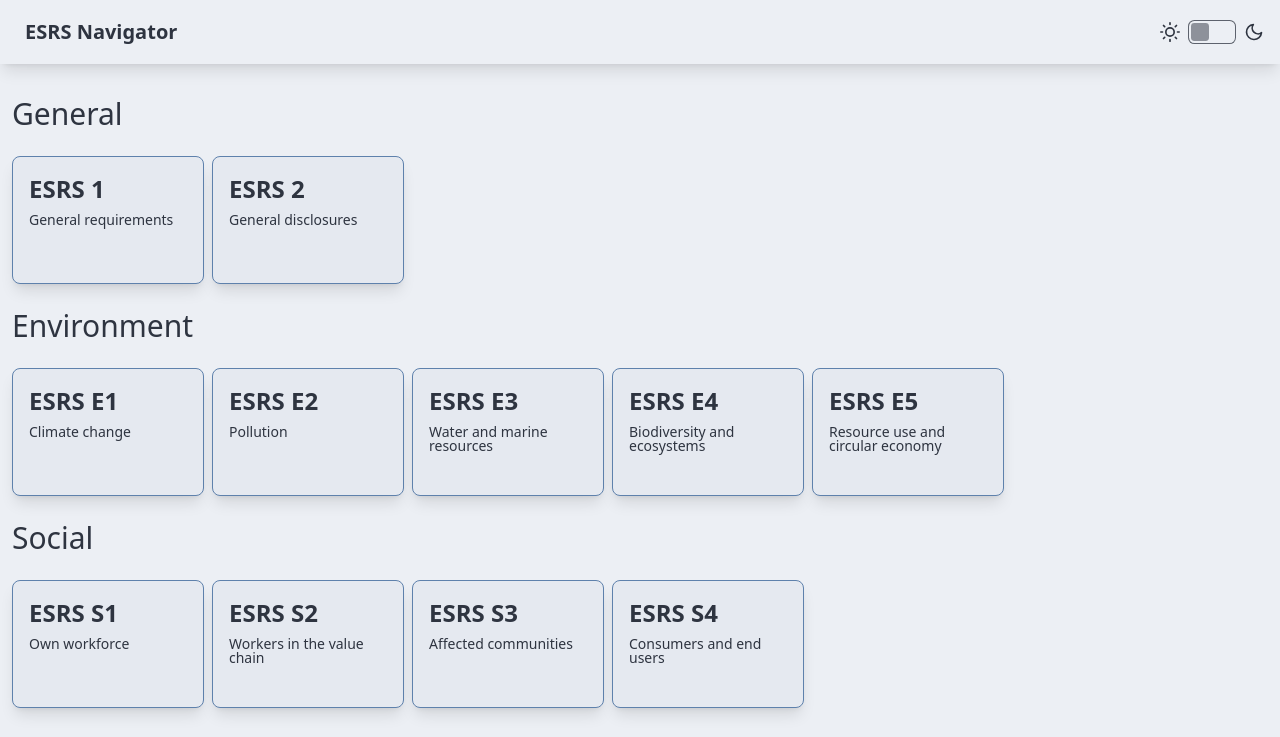
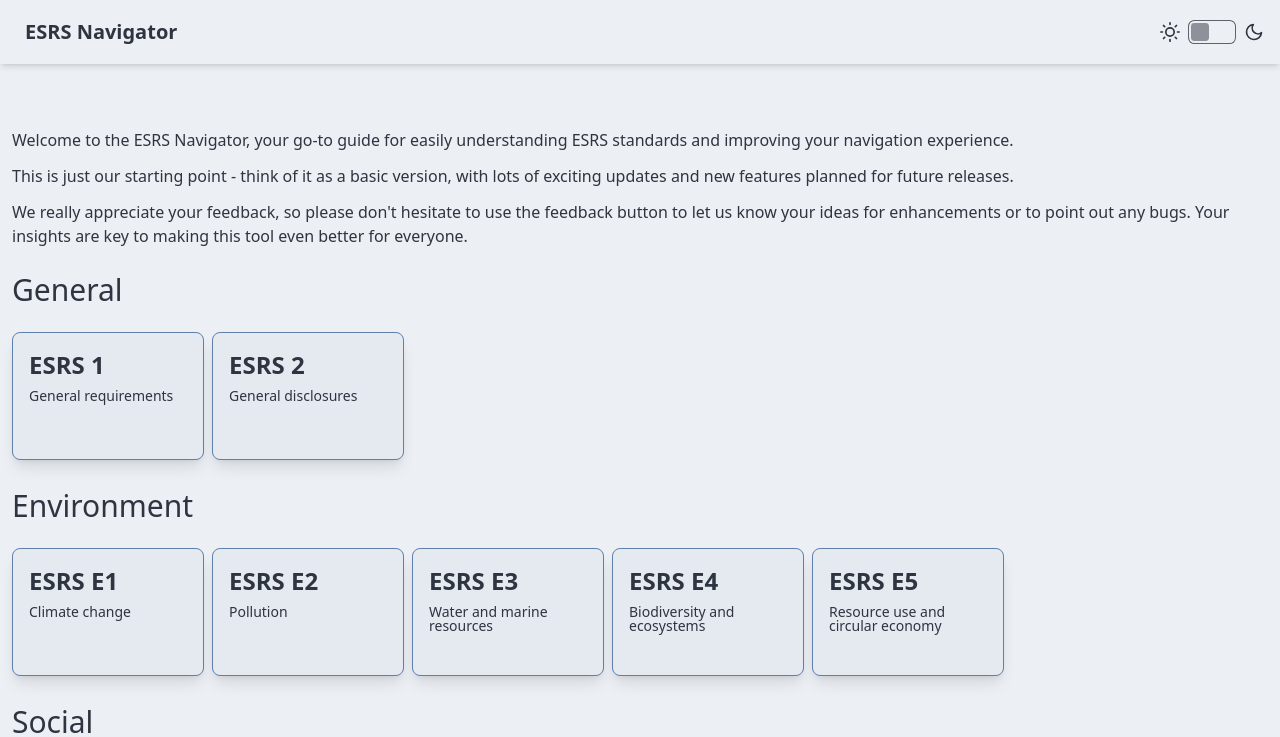
Before and after one commit to toby-palau/esrs-navigator, a SvelteKit app: page / in a window 1280 px wide. Shown: the top 737 px of the page. Built offline with nearby package versions, Linux system fonts and the light colour scheme.

Commit message:
add description on home page

```diff
--- a/src/routes/(overview)/+layout.svelte
+++ /dev/null
@@ -1,3 +0,0 @@
-<div class="relative container mx-auto py-12 px-3">
-	<slot />
-</div>
--- a/src/routes/(overview)/+page.svelte
+++ b/src/routes/(overview)/+page.svelte
@@ -6,11 +6,28 @@
 	const categories = ['General', 'Environment', 'Social', 'Governance'];
 </script>
 
-<ul class="my-12">
+<div class="relative container mx-auto mt-32 pb-12 px-3">
+	<div>
+		<p class="my-3">
+			Welcome to the ESRS Navigator, your go-to guide for easily understanding ESRS standards and
+			improving your navigation experience.
+		</p>
+		<p class="my-3">
+			This is just our starting point - think of it as a basic version, with lots of exciting
+			updates and new features planned for future releases.
+		</p>
+		<p class="my-3">
+			We really appreciate your feedback, so please don't hesitate to use the feedback button to let
+			us know your ideas for enhancements or to point out any bugs. Your insights are key to making
+			this tool even better for everyone.
+		</p>
+	</div>
+	<ul>
 		{#each categories as category}
-		<li class="my-4">
+			<li class="my-6">
 				<h2 class="my-2 text-3xl font-medium">{category}</h2>
 				<DocumentList documents={data.documents.filter((d) => d.category === category)} />
 			</li>
 		{/each}
 	</ul>
+</div>
--- a/src/routes/+layout.svelte
+++ b/src/routes/+layout.svelte
@@ -31,7 +31,7 @@
 </script>
 
 <div>
-	<div class="fixed navbar bg-base-100 shadow-lg z-20 flex-row justify-between items-center top-0">
+	<div class="fixed navbar bg-base-100 shadow-md z-20 flex-row justify-between items-center top-0">
 		<a class="btn btn-ghost text-xl" href="/">ESRS Navigator</a>
 		<label class="p-2 flex cursor-pointer gap-2 justify-end">
 			<svg
--- a/src/routes/documents/[slug]/+page.svelte
+++ b/src/routes/documents/[slug]/+page.svelte
@@ -62,11 +62,6 @@
 		</ul>
 	</div> -->
 
-	<!-- Description -->
-	<div class="my-10">
-		<p>Lorem ipsum dolor sit amet, consectetur adipiscing elit.</p>
-	</div>
-
 	<!-- Search -->
 	<form class="w-full my-10 flex flex-col items-center">
 		<div class="relative w-3/4">
```
Lines whose indentation alone changed are shown as unchanged.
